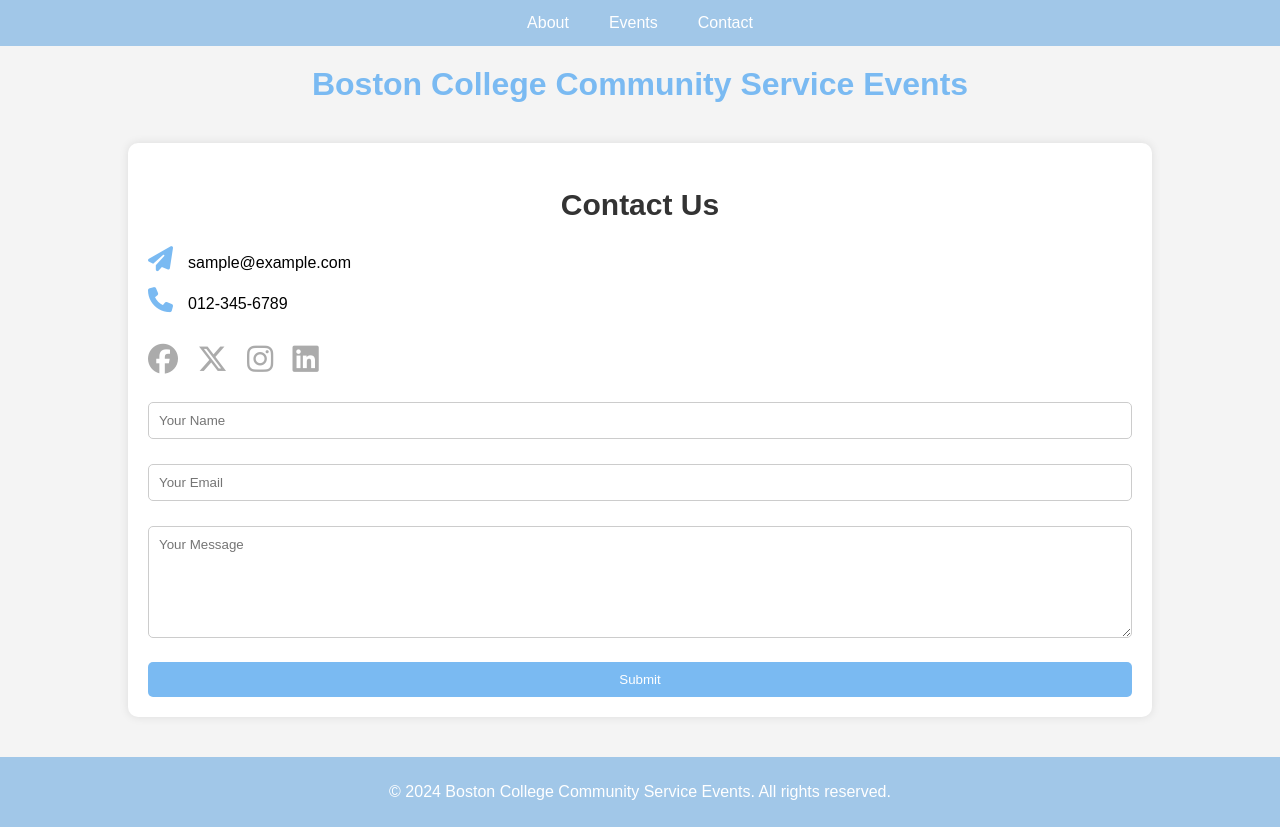
After one commit to bccss/lab-series-2-flask, a Flask app: page /contact in a window 1280 px wide. The commit adds this page. Run offline with Flask 3, Linux system fonts and the light colour scheme; some libraries are stand-ins or nearby versions.

Commit message:
Add contact and about pages and edit page styling
Added styling for all pages and made links
functional.

```diff
--- a/main.py
+++ b/main.py
@@ -20,6 +20,14 @@ class Event(db.Model):
 def index():
     events = Event.query.all()
     return render_template('index.html', events=events)
+
+@app.route('/about')
+def about():
+    return render_template('about.html')
+
+@app.route('/contact')
+def contact():
+    return render_template('contact.html')
 
 @app.route('/add', methods=['POST'])
 def add_event():
--- /dev/null
+++ b/static/styles/contact.css
@@ -0,0 +1,142 @@
+body {
+  display: flex;
+  flex-direction: column;
+  align-items: center;
+  margin: 0;
+  background-color: #f4f4f4;
+  font-family: Arial, sans-serif;
+  height: 100vh;
+  box-sizing: border-box;
+}
+
+header {
+  width: 100%;
+  text-align: center;
+  margin-bottom: 20px;
+}
+
+nav {
+  background-color: #a1c7e8;
+  width: 100%;
+  overflow: hidden;
+}
+
+.nav-list {
+  list-style-type: none;
+  margin: 0;
+  padding: 0;
+  display: flex;
+  justify-content: center;
+}
+
+.nav-item {
+  margin: 0;
+}
+
+.nav-item a {
+  display: block;
+  padding: 14px 20px;
+  text-decoration: none;
+  color: white;
+  text-align: center;
+}
+
+.nav-item a:hover {
+  background-color: #7abaf2;
+}
+
+header h1 {
+  margin: 20px 0;
+  font-size: 2em;
+  color: #7abaf2;
+}
+
+.container {
+  display: flex;
+  justify-content: space-between;
+  width: 80%;
+  flex-grow: 1;
+  gap: 40px;
+}
+
+.form-container, .events-list {
+  width: 100%;
+  background-color: #ffffff;
+  padding: 20px;
+  margin-bottom: 40px;
+  border-radius: 10px;
+  box-shadow: 0 0 10px rgba(0, 0, 0, 0.1);
+}
+
+h2 {
+  text-align: center;
+  color: #333;
+  font-size: 30px;
+}
+
+.contact-top p i{
+  color: #7abaf2;
+  margin-right: 15px;
+  font-size: 25px;
+}
+
+.social-icons{
+  margin-top: 30px;
+  margin-bottom: 20px;
+}
+
+.social-icons a{
+  text-decoration: none;
+  font-size: 30px;
+  margin-right: 15px;
+  color: #ababab;
+  display: inline-block;
+  transition: transform 0.5s;
+}
+
+.social-icons a:hover{
+  color: #7abaf2;
+  transform: translateY(-5px);
+}
+
+.contact-bottom form {
+  justify-content: center;
+  width: 100%;
+}
+
+input, textarea {
+  width: 100%;
+  padding: 10px;
+  margin-top: 5px;
+  margin-bottom: 20px;
+  border: 1px solid #ccc;
+  border-radius: 5px;
+  box-sizing: border-box;
+}
+
+input::placeholder {
+  font-family: Arial, Helvetica, sans-serif;
+}
+
+textarea::placeholder {
+  font-family: Arial, Helvetica, sans-serif;
+}
+
+button {
+  display: block;
+  width: 100%;
+  padding: 10px;
+  background-color: #7abaf2;
+  color: white;
+  border: none;
+  border-radius: 5px;
+  cursor: pointer;
+}
+
+footer {
+  background-color: #a1c7e8;
+  color: white;
+  text-align: center;
+  padding: 10px 0;
+  width: 100%;
+}
--- /dev/null
+++ b/templates/contact.html
@@ -0,0 +1,52 @@
+<!DOCTYPE html>
+<html lang="en">
+<head>
+    <meta charset="UTF-8">
+    <meta name="viewport" content="width=device-width, initial-scale=1.0">
+    <title>Boston College Community Service Events</title> <!--added "Boston College"-->
+    <link rel="stylesheet" href="{{ url_for('static', filename='styles/contact.css') }}">
+    <script src="https://kit.fontawesome.com/30870c0125.js" crossorigin="anonymous"></script> <!--icon input for social apps from FontAwesome website-->
+</head>
+<body>
+    <header>
+        <nav>
+            <ul class="nav-list">
+                <li class="nav-item"><a href="/about">About</a></li> <!--deleted "Home"-->
+                <li class="nav-item"><a href="/">Events</a></li>
+                <li class="nav-item"><a href="/contact">Contact</a></li>
+            </ul>
+        </nav>
+        <h1>Boston College Community Service Events</h1> <!--added "Boston College"-->
+    </header>
+    <div class="container">
+        <div class="form-container">
+            <h2>Contact Us</h2>
+            <div class="contact-top">
+                <p><i class="fa-solid fa-paper-plane"></i>sample@example.com</p>
+                <p><i class="fa-solid fa-phone"></i>012-345-6789</p>
+                <div class="social-icons">
+                    <!--we could link these to BCCSS social app pages to show functionality or we could just leave them as they are-->
+                    <a href="#"><i class="fa-brands fa-facebook"></i></a>
+                    <a href="#"><i class="fa-brands fa-x-twitter"></i></a>
+                    <a href="#"><i class="fa-brands fa-instagram"></i></a>
+                    <a href="#"><i class="fa-brands fa-linkedin"></i></a>
+                </div>
+            </div>
+            <div class="contact-bottom">
+                <form>
+                    <!--potential linking with google sheets or formspree-like service-->
+                    <input type="text" name="Name" placeholder="Your Name" required>
+                    <input type="email" name="email" placeholder="Your Email" required>
+                    <textarea name="Message" rows="6" placeholder="Your Message"></textarea>
+                    <button type="submit">Submit</button>
+                </form>
+            </div>
+        </div>
+    </div>
+    <footer>
+        <p>&copy; 2024 Boston College Community Service Events. All rights reserved.</p>
+    </footer>
+
+    <script src="script.js"></script>
+</body>
+</html>
```
Also changed, not shown: static/styles/about.css (added, +117 -0 lines), static/styles/edit.css (added, +142 -0 lines), templates/about.html (added, +40 -0 lines), templates/edit.html (+30 -2 lines), templates/index.html (+8 -9 lines), instance/events.db.
